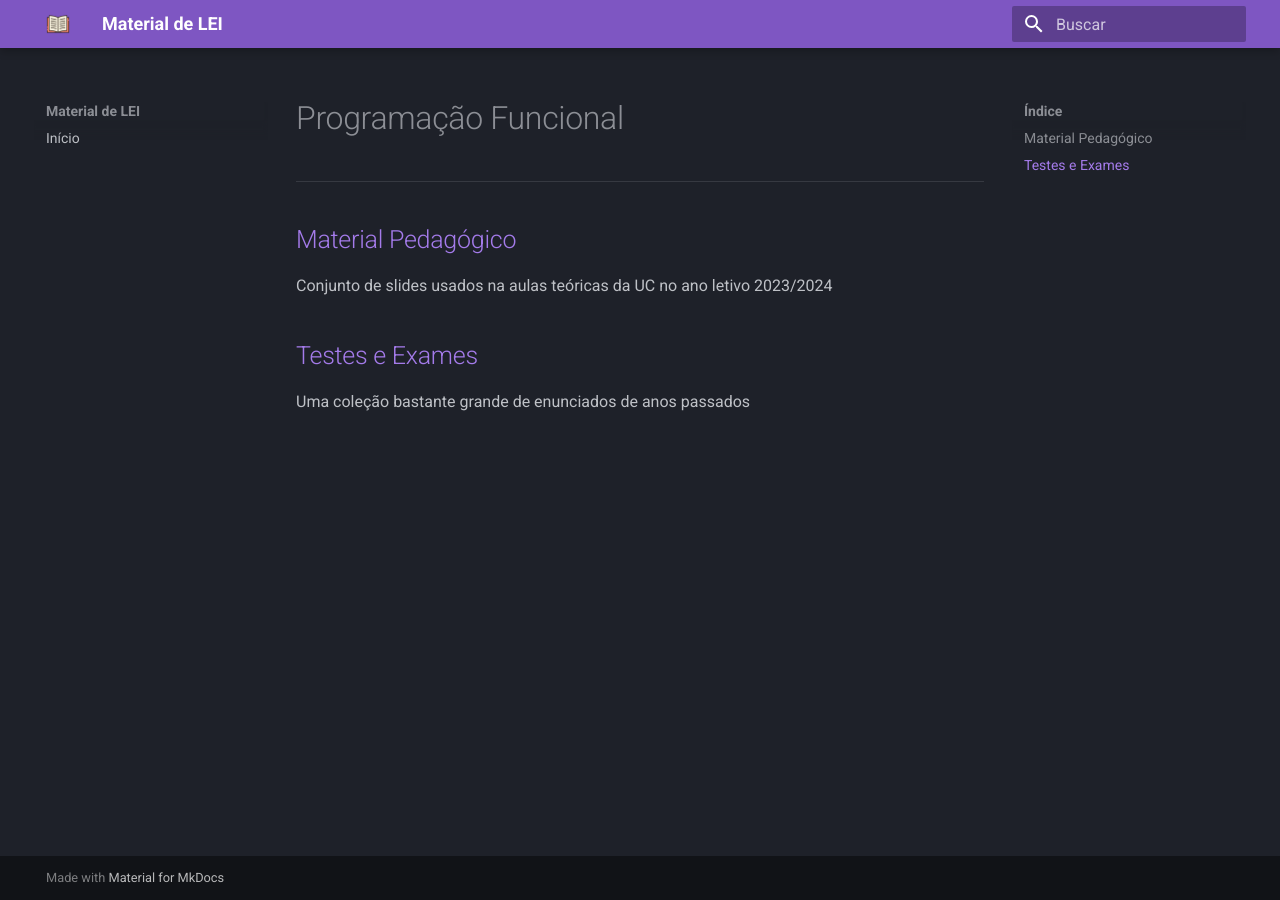
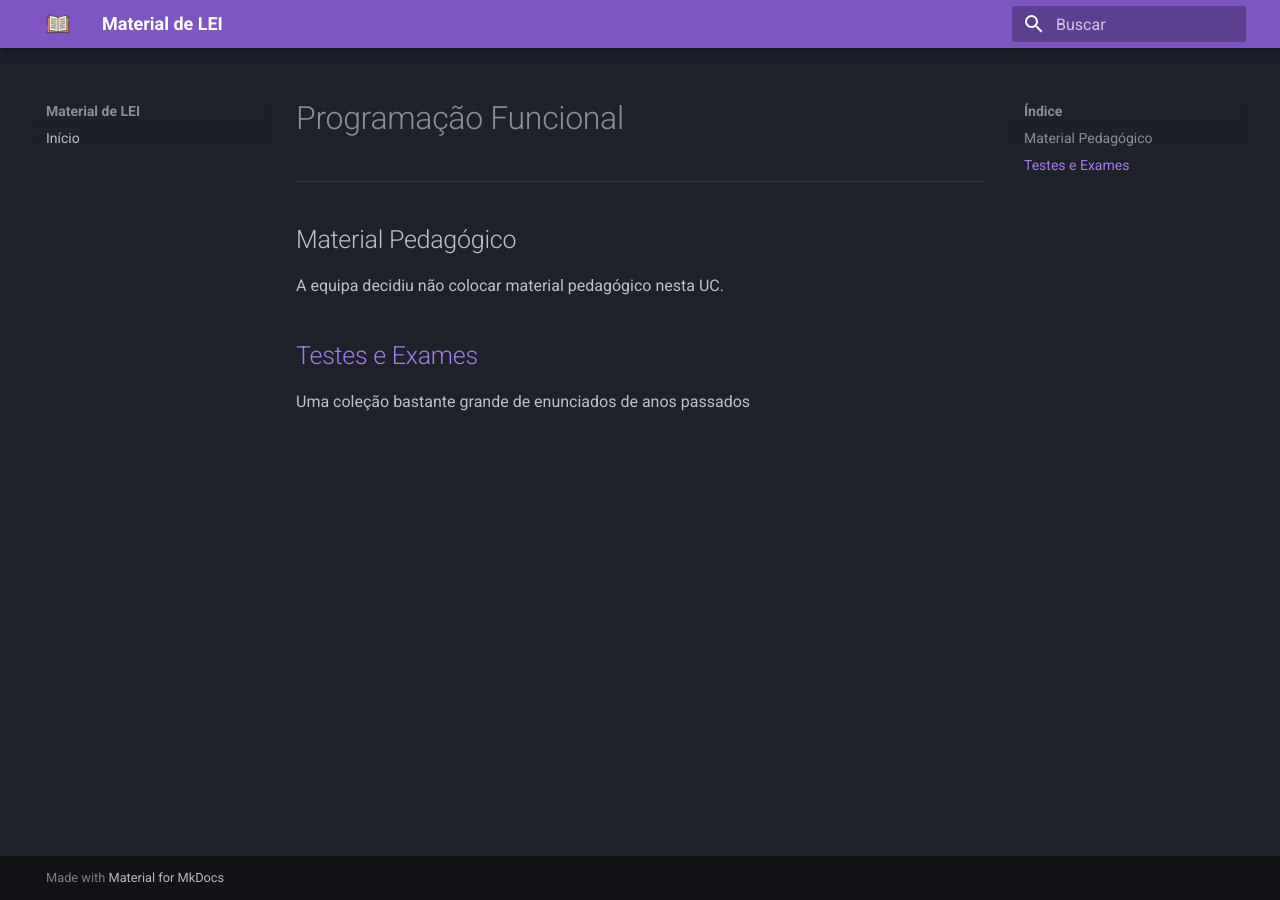
Before and after one commit to eduardo106919/LEI-Material-Estudo, an MkDocs documentation site: the page built from docs/PF/README.md, in a window 1280 px wide. Built offline with MkDocs 1.6.1 and Material for MkDocs 9.7.7, drawn with Linux system fonts in a browser that asks for light colours.

```diff
--- a/docs/PF/README.md
+++ b/docs/PF/README.md
@@ -2,8 +2,8 @@
 
 ---
 
-## [Material Pedagógico](Material%20Pedagógico/README.md)
-Conjunto de slides usados na aulas teóricas da UC no ano letivo 2023/2024
+## Material Pedagógico
+A equipa decidiu não colocar material pedagógico nesta UC.
 
 ## [Testes e Exames](Testes%20e%20Exames/README.md)
 Uma coleção bastante grande de enunciados de anos passados
```
Also changed, not shown: docs/Algoritmos/README.md (+3 -2 lines), docs/Análise/README.md (+3 -3 lines), docs/IO/Formulários para os testes/README.md (+2 -0 lines), 9 other files.
